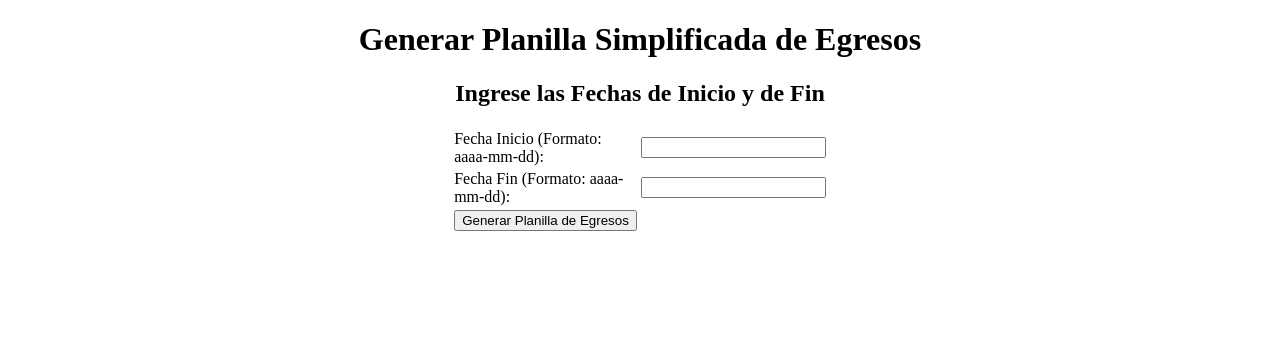
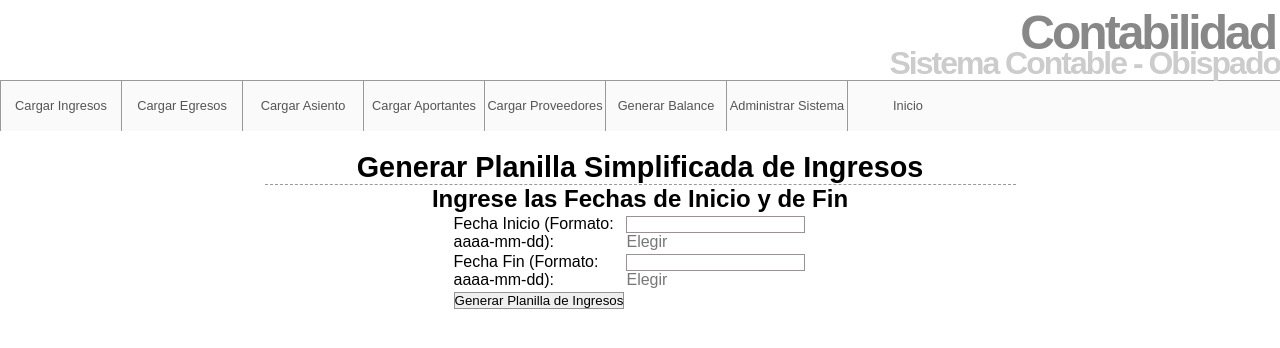
Before and after one commit to tyeltsing/contabilidad-django, a Django app: page /solicitar_planilla_ingresos/ in a window 1280 px wide. Shown: the top 348 px of the page. Run offline with Django 3.2, Linux system fonts and the light colour scheme.

```diff
--- a/obispado/ingresos/views.py
+++ b/obispado/ingresos/views.py
@@ -1,15 +1,16 @@
 # Create your views here.
 from django.shortcuts import render_to_response
 from django.core.urlresolvers import reverse
-from obispado.ingresos.models import *
-from obispado.aportantes.models import *
-from obispado.libros_contables.models import *
-from obispado.plan_de_cuentas.models import *
+from prueba.ingresos.models import *
+from prueba.aportantes.models import *
+from prueba.libros_contables.models import *
+from prueba.plan_de_cuentas.models import *
 from django.http import HttpResponse, HttpResponseRedirect
 from django.db.models import Q, Max, Min
 import datetime, string
 import time
 from datetime import date
+import csv
 
 from django.template import RequestContext
 
@@ -104,19 +105,23 @@ def carga_ingresos(request):
 
 def solicitar_planilla_ingresos(request):
     '''Solo muestra el template para pedir el csv'''
-    return render_to_response('egresos/solicitar_planilla_egresos.html')
+    return render_to_response('ingresos/solicitar_planilla_ingresos.html')
 
 def generar_planilla_csv_ingresos(request):
     '''Genera el csv, pero usa un metodo del modelo'''
     # dp vemos el parseo de fechas con Lore "javascript html css" Figueredo
     # mientras esto para probar
-    print 'funciona?'
-    print request.GET['fecha_inicio']
-    print request.GET['fecha_fin']
-    fecha_inicio = date(2010, 1, 31) # quitar dp
-    fecha_fin = date.today() # quitar dp
+    #print 'funciona?'
+    fechaini = request.GET['date1xx']
+    fechafin = request.GET['date1xx1']
+    fechaini1 = time.strptime(str(fechaini), "%d/%m/%Y")
+    fechaisoini = time.strftime("%Y-%m-%d", fechaini1)
+    fechaini2 = time.strptime(str(fechafin), "%d/%m/%Y")
+    fechaisofin = time.strftime("%Y-%m-%d", fechaini2)
+    #fecha_inicio = date(2010, 1, 31) # quitar dp
+    #fecha_fin = date.today() # quitar dp
     # aqui pedimos los datos del ingreso
-    datos_ingresos = generar_resumen_ingresos(fecha_inicio, fecha_fin)
+    datos_ingresos = generar_resumen_ingresos(fechaisoini, fechaisofin)
 
     # Create the HttpResponse object with the appropriate CSV header.
     response = HttpResponse(mimetype='text/csv')
@@ -135,6 +140,6 @@ def generar_planilla_csv_ingresos(request):
     # escribimos las columnas
     writer.writerow(['', '', 'Numero', 'Fecha', 'Tipo', 'Identificador RUC o C.I.', 'Nombre del Aportante', 'Concepto', 'Cantidad', 'Tipo', 'Total Iva Incluido', 'Total exentas', 'Gravadas 10%', 'Gravadas 5%'])
     for ingreso in datos_ingresos:
-        writer.writerow(['', '', str(ingreso['nro_comprobante']), str(ingreso['fecha']), str(ingreso['tipo_comprobante']), str(ingreso['ruc_proveedor']), str(ingreso['proveedor']), str(ingreso['gravadas10']), str(ingreso['gravadas5']), str(ingreso['exentas']), str(ingreso['total']), str(ingreso['iva10']), str(ingreso['iva5'])])
+        writer.writerow(['', '', str(ingreso['nro_factura']), str(ingreso['fecha']), str(ingreso['tipo']), str(ingreso['id_ruc']), str(ingreso['nombre_aportante']), '', '', str(ingreso['total_exentas']), str(ingreso['total_iva_incluido']), '', ''])
 
     return response
--- a/obispado/templates/egresos/carga_egreso.html
+++ b/obispado/templates/egresos/carga_egreso.html
@@ -311,7 +311,11 @@
             //frm['boton'].submit();
             //frm['formu'].submit();
             //alert(frm['tipodoc'].value);
-            document.formu.submit();
+            if(ValidarFecha(frm['date1xx'].value)){
+                //frm['boton'].submit();
+                //frm['formu'].submit();
+                document.formu.submit();
+            }
         }
          var cal1xx = new CalendarPopup("testdiv1");
             cal1xx.showNavigationDropdowns();
--- a/obispado/templates/egresos/solicitar_planilla_egresos.html
+++ b/obispado/templates/egresos/solicitar_planilla_egresos.html
@@ -1,26 +1,77 @@
-<!DOCTYPE html PUBLIC "-//W3C//DTD XHTML 1.0 Transitional//EN"
-   "http://www.w3.org/TR/xhtml1/DTD/xhtml1-transitional.dtd">
-<HTML xmlns="http://www.w3.org/1999/xhtml" lang="es" xml:lang="es">
+<!DOCTYPE html PUBLIC "-//W3C//DTD XHTML 1.0 Strict//EN" "http://www.w3.org/TR/xhtml1/DTD/xhtml1-strict.dtd">
 
-<HEAD>
-    <TITLE>Planilla Simplificada de Egresos</TITLE>
-</HEAD>
+<html xmlns="http://www.w3.org/1999/xhtml">
 
-<BODY>
-    <H1 align="center">Generar Planilla Simplificada de Egresos</H1>
-    <H2 align="center">Ingrese las Fechas de Inicio y de Fin</H2>
+<head profile="http://gmpg.org/xfn/11">
+	<title>Sistema de Contabilidad</title>
+	<link rel="stylesheet" href="/media/css/style.css" type="text/css" media="screen" />
+	<meta http-equiv="content-type" content="text/html; charset=utf-8" />
+	<meta http-equiv="content-language" content="en-gb" />
+	<meta http-equiv="imagetoolbar" content="false" />
+</head>
+<TITLE>Agregar Ingreso</TITLE>
+
+<script type="text/javascript" src="/media/js/CalendarPopup.js"></script>
+
+<script type="text/javascript">
+
+        var cal1xx = new CalendarPopup("testdiv1");
+        cal1xx.showNavigationDropdowns();
+        document.write(getCalendarStyles());
+        writeSource("jscal1xx");
+</script>
 
 
-    <FORM action="/obispado/generar_planilla_csv_egresos/" METHOD="GET" name="formulario">
-        <TABLE align="center" border="0">
-            <TD align="left" width="100">Fecha Inicio (Formato: aaaa-mm-dd):</TD>
-            <TD align="center" width="150"><INPUT NAME="fecha_inicio" TYPE="TEXT" VALUE=""></TD>
-            <TR>
-            <TD align="left" width="100">Fecha Fin (Formato: aaaa-mm-dd):</TD>
-            <TD align="center" width="150"><INPUT NAME="fecha_fin" TYPE="TEXT" VALUE=""></TD>
-            <TR>
-            <TD align="center" width="150"><INPUT NAME="boton" TYPE="SUBMIT" VALUE="Generar Planilla de Egresos"></TD>
-        </TABLE>
-    </FORM>
+<body onload="inicializar();">
+	<div id="header">
+		<h1>Contabilidad</h1>
+		<h2>Sistema Contable - Obispado</h2>
+	</div>
+	<div id="navigation">
+		<ul>
+			<li><a href="/obispado/carga_ingresos/"class="active">Cargar Ingresos</a></li>
+			<li><a href="/obispado/carga_egresos/">Cargar Egresos</a></li>
+            <!--li><a href="/carga_egresos/" class="active">Cargar Egresos</a></li-->
+            <li><a href="/obispado/cargar_asiento/">Cargar Asiento</a></li>
+			<li><a href="/obispado/admin/aportantes/aportante/">Cargar Aportantes</a></li>
+			<li><a href="/obispado/admin/proveedores/proveedor/">Cargar Proveedores</a></li>
+			<li><a href="/obispado/balances/csv/">Generar Balance</a></li>
+			<li><a href="/obispado/admin/">Administrar Sistema</a></li>
+            <li><a href="/">Inicio</a></li>
+		</ul>
+	</div>
+	<div id="content" align="center">
+		<H1 align="center">Generar Planilla Simplificada de Egresos</H1>
+        <H2 align="center">Ingrese las Fechas de Inicio y de Fin</H2>
+
+<FORM action="/obispado/generar_planilla_csv_egresos/" METHOD="GET" name="formulario">
+<table align="center" border="0">
+
+<td align="left" width="200">Fecha inicio:
+</td>
+<!--td align="center" width="150"><INPUT NAME="fe" TYPE="TEXT" VALUE="" onChange = "ValidarFecha(this.value);"-->
+<td align="left" width="200"><input name="date1xx" id="fecha_inicio" value="" type="text"><a href="#" onclick="cal1xx.select(document.forms[0].date1xx,'anchor1xx','dd/MM/yyyy'); return false;" title="cal1xx.select(document.forms[0].date1xx,'anchor1xx','dd/MM/yyyy'); return false;" name="anchor1xx" id="anchor1xx">Elegir</a>
+</td>
+<tr>
+<tr>
+<br>
+<td align="left" width="200">Fecha fin:
+</td>
+<!--td align="center" width="150"><INPUT NAME="fe" TYPE="TEXT" VALUE="" onChange = "ValidarFecha(this.value);"-->
+<td align="left" width="200"><input name="date1xx1" id="fecha_fin" value="" type="text"><a href="#" onclick="cal1xx.select(document.forms[0].date1xx1,'anchor1xx','dd/MM/yyyy'); return false;" title="cal1xx.select(document.forms[0].date1xx,'anchor1xx','dd/MM/yyyy'); return false;" name="anchor1xx" id="anchor1xx">Elegir</a>
+</td>
+<tr>
+<TD align="center" width="150"><INPUT NAME="boton" TYPE="SUBMIT" VALUE="Generar Planilla de Egresos"></TD>
+</TABLE>
+
+</FORM>
+<DIV ID="testdiv1" STYLE="position:absolute;visibility:hidden;background-color:white;layer-background-color:white;"></DIV>
+
+<tr>
+
 </BODY>
 </HTML>
+
+
+
+s
--- a/obispado/templates/ingresos/solicitar_planilla_ingresos.html
+++ b/obispado/templates/ingresos/solicitar_planilla_ingresos.html
@@ -1,26 +1,61 @@
-<!DOCTYPE html PUBLIC "-//W3C//DTD XHTML 1.0 Transitional//EN"
-   "http://www.w3.org/TR/xhtml1/DTD/xhtml1-transitional.dtd">
-<HTML xmlns="http://www.w3.org/1999/xhtml" lang="es" xml:lang="es">
+<!DOCTYPE html PUBLIC "-//W3C//DTD XHTML 1.0 Strict//EN" "http://www.w3.org/TR/xhtml1/DTD/xhtml1-strict.dtd">
 
-<HEAD>
-    <TITLE>Planilla Simplificada de Ingresos</TITLE>
-</HEAD>
+<html xmlns="http://www.w3.org/1999/xhtml">
+
+<head profile="http://gmpg.org/xfn/11">
+	<title>Sistema de Contabilidad</title>
+	<link rel="stylesheet" href="/media/css/style.css" type="text/css" media="screen" />
+	<meta http-equiv="content-type" content="text/html; charset=utf-8" />
+	<meta http-equiv="content-language" content="en-gb" />
+	<meta http-equiv="imagetoolbar" content="false" />
+</head>
+<TITLE>Agregar Ingreso</TITLE>
+
+<script type="text/javascript" src="/media/js/CalendarPopup.js"></script>
+<script type="text/javascript">
+        var cal1xx = new CalendarPopup("testdiv1");
+        cal1xx.showNavigationDropdowns();
+        document.write(getCalendarStyles());
+        writeSource("jscal1xx");
+</script>
 
 <BODY>
+    <div id="header">
+		<h1>Contabilidad</h1>
+		<h2>Sistema Contable - Obispado</h2>
+	</div>
+	<div id="navigation">
+		<ul>
+			<li><a href="/obispado/carga_ingresos/">Cargar Ingresos</a></li>
+			<li><a href="/obispado/carga_egresos/">Cargar Egresos</a></li>
+            <li><a href="/obispado/cargar_asiento/">Cargar Asiento</a></li>
+			<li><a href="/obispado/admin/aportantes/aportante/">Cargar Aportantes</a></li>
+			<li><a href="/obispado/admin/proveedores/proveedor/">Cargar Proveedores</a></li>
+			<li><a href="/obispado/balances/csv/">Generar Balance</a></li>
+			<li><a href="/obispado/admin/">Administrar Sistema</a></li>
+            <li><a href="/">Inicio</a></li>
+		</ul>
+	</div>
+	<div id="content" align="center">
     <H1 align="center">Generar Planilla Simplificada de Ingresos</H1>
     <H2 align="center">Ingrese las Fechas de Inicio y de Fin</H2>
 
 
-    <FORM action="/obispado/generar_planilla_csv_ingresos/" METHOD="GET" name="formulario">
+    <FORM action="/generar_planilla_csv_ingresos/" METHOD="GET" name="formulario">
         <TABLE align="center" border="0">
             <TD align="left" width="100">Fecha Inicio (Formato: aaaa-mm-dd):</TD>
-            <TD align="center" width="150"><INPUT NAME="fecha_inicio" TYPE="TEXT" VALUE=""></TD>
+            <!--TD align="center" width="150"><INPUT NAME="fecha_inicio" TYPE="TEXT" VALUE=""></TD-->
+            <td align="left" width="200"><input name="date1xx" value="" type="text"><a href="#" onclick="cal1xx.select(document.forms[0].date1xx,'anchor1xx','dd/MM/yyyy'); return false;" title="cal1xx.select(document.forms[0].date1xx,'anchor1xx','dd/MM/yyyy'); return false;" name="anchor1xx" id="anchor1xx">Elegir</a>
+            </td>
             <TR>
             <TD align="left" width="100">Fecha Fin (Formato: aaaa-mm-dd):</TD>
-            <TD align="center" width="150"><INPUT NAME="fecha_fin" TYPE="TEXT" VALUE=""></TD>
+            <!--TD align="center" width="150"><INPUT NAME="fecha_fin" TYPE="TEXT" VALUE=""></TD-->
+            <td align="left" width="200"><input name="date1xx1" value="" type="text"><a href="#" onclick="cal1xx.select(document.forms[0].date1xx,'anchor1xx','dd/MM/yyyy'); return false;" title="cal1xx.select(document.forms[0].date1xx,'anchor1xx','dd/MM/yyyy'); return false;" name="anchor1xx" id="anchor1xx">Elegir</a>
+            </td>
             <TR>
             <TD align="center" width="150"><INPUT NAME="boton" TYPE="SUBMIT" VALUE="Generar Planilla de Ingresos"></TD>
         </TABLE>
     </FORM>
+    <DIV ID="testdiv1" STYLE="position:absolute;visibility:hidden;background-color:white;layer-background-color:white;"></DIV>
 </BODY>
 </HTML>
--- a/obispado/urls.py
+++ b/obispado/urls.py
@@ -35,7 +35,7 @@ urlpatterns = patterns('',
     (r'^solicitar_planilla_egresos/', 'obispado.egresos.views.solicitar_planilla_egresos'),
     (r'^generar_planilla_csv_egresos/', 'obispado.egresos.views.generar_planilla_csv_egresos'),
     (r'^solicitar_planilla_ingresos/', 'obispado.ingresos.views.solicitar_planilla_ingresos'),
-    (r'^generar_planilla_csv_egresos/', 'obispado.ingresos.views.generar_planilla_csv_ingresos'),
+    (r'^generar_planilla_csv_ingresos/', 'obispado.ingresos.views.generar_planilla_csv_ingresos'),
     #(r'^reporter_lookup/$', 'ingresos.views.json_lookup', reporter_lookup),
     #(r'^media/(?P<path>.*)$', 'django.views.static.serve', {'document_root': settings.STATIC_DOC_ROOT}),
 
```
Also changed, not shown: obispado/egresos/views.py (+16 -10 lines), obispado/templates/ingresos/carga_ingreso.html (+12 -11 lines).
